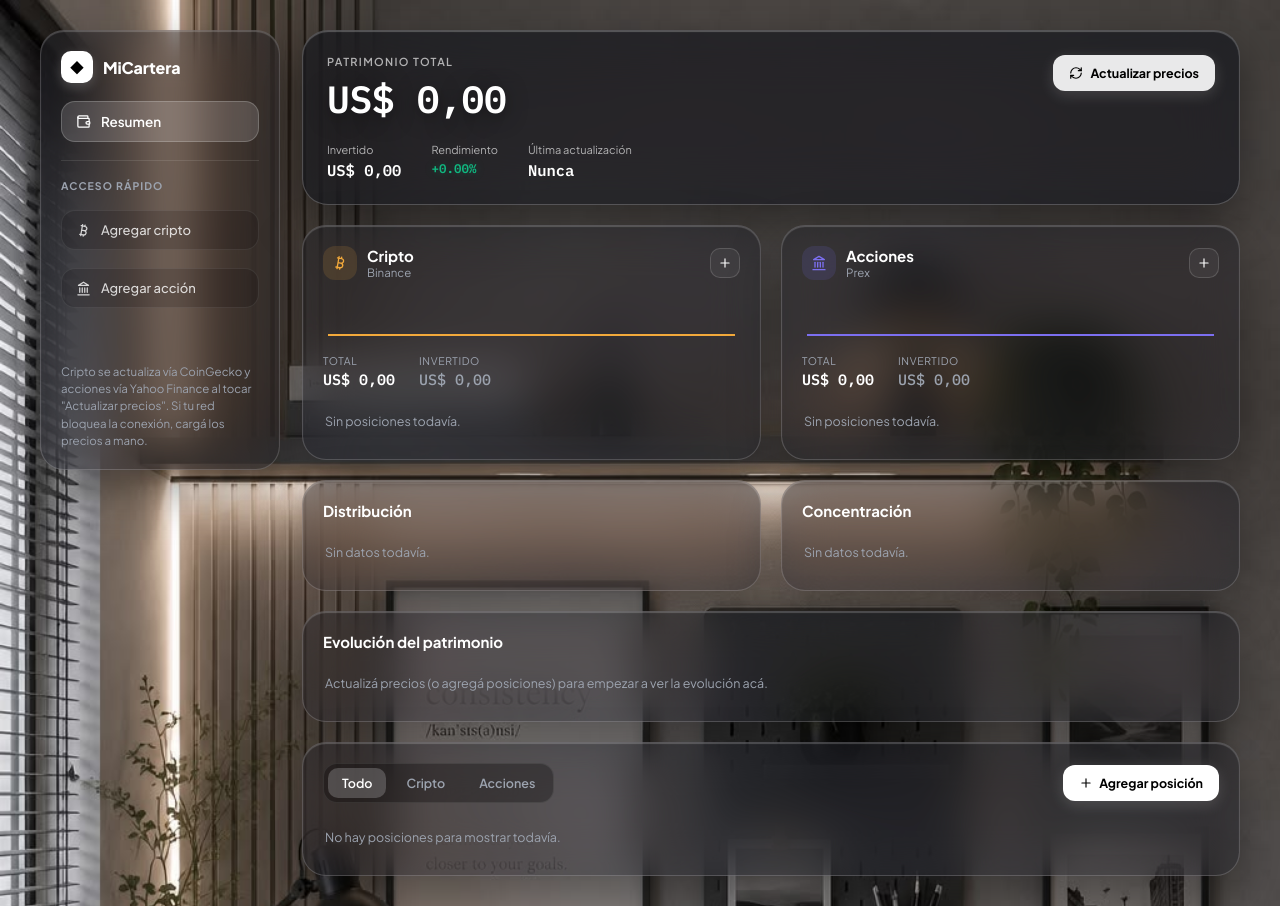
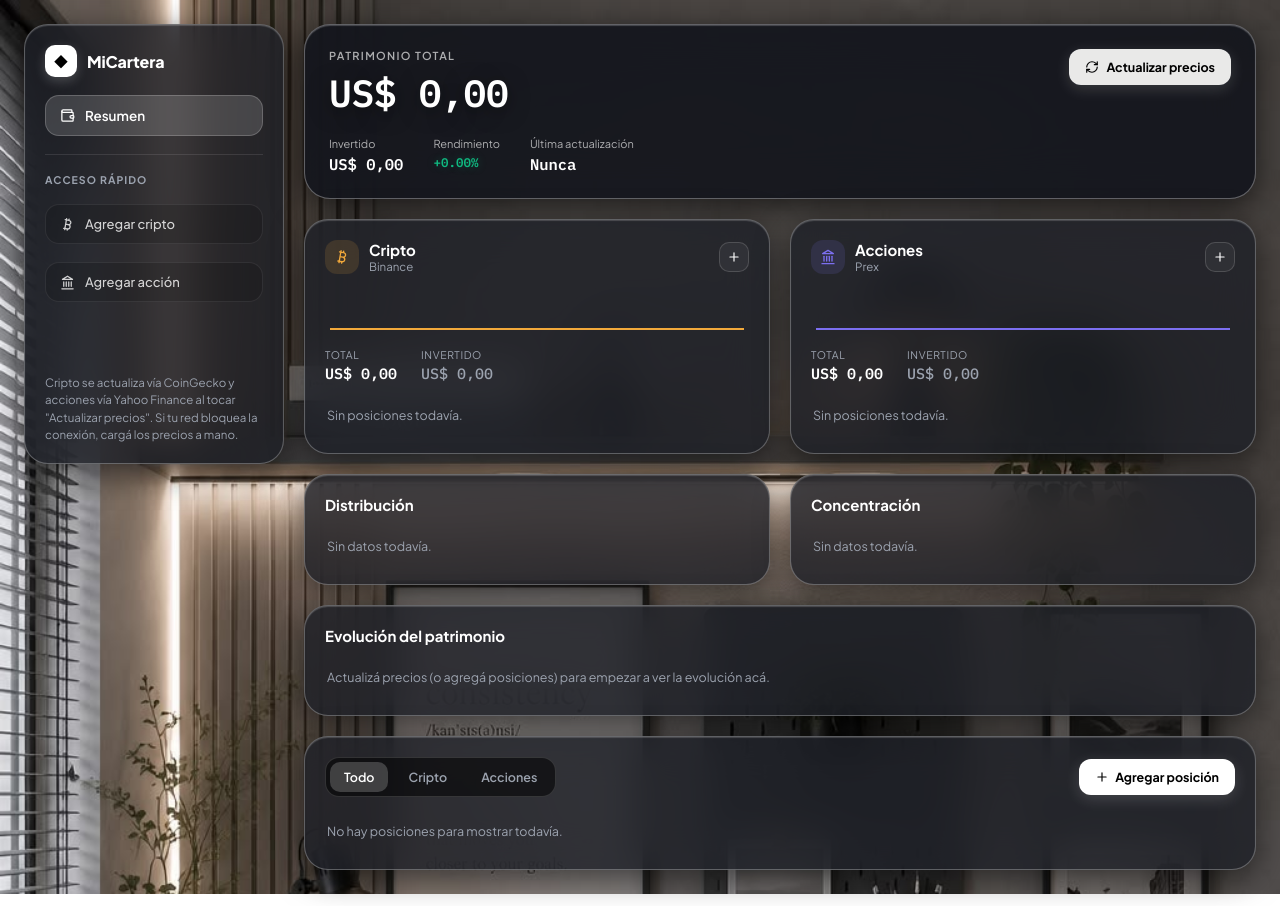
Before and after one commit to laurensilva-lab/idraft-portfolio, a React (Vite) app: page / in a window 1280 px wide. Built offline with nearby package versions, Linux system fonts and the light colour scheme.

Commit message:
fix: full-width layout + stronger glass opacity on all panels

```diff
--- a/src/styles.css
+++ b/src/styles.css
@@ -3,10 +3,10 @@
 /* Variables adaptadas a Glassmorphism Oscuro tipo VisionOS */
 :root {
   --page: #0B0C10;
-  --glass: rgba(30, 32, 40, 0.45);
-  --glass-border: rgba(255, 255, 255, 0.18);
-  --glass-dark: rgba(18, 20, 28, 0.65);
-  --glass-dark-border: rgba(255, 255, 255, 0.22);
+  --glass: rgba(30, 32, 40, 0.82);
+  --glass-border: rgba(255, 255, 255, 0.28);
+  --glass-dark: rgba(18, 20, 28, 0.90);
+  --glass-dark-border: rgba(255, 255, 255, 0.32);
   --text: #F3F4F6;
   --text-on-dark: #FFFFFF;
   --text-muted: #9CA3AF;
@@ -38,13 +38,15 @@ body {
   overflow-x: hidden;
 }
 
-/* 2. Contenedor principal que flota en el centro */
+/* 2. Contenedor principal a pantalla completa */
 .appOuter {
   position: relative;
   min-height: 100vh;
-  padding: 30px 20px;
-  max-width: 1240px;
-  margin: 0 auto;
+  padding: 24px 24px;
+  width: 100%;
+  max-width: 100%;
+  margin: 0;
+  box-sizing: border-box;
 }
 
 /* Desactivamos los blobs viejos para evitar superposición de colores pastel */
@@ -54,43 +56,44 @@ body {
   position: relative;
   z-index: 1;
   display: grid;
-  grid-template-columns: 240px 1fr;
-  gap: 22px;
+  grid-template-columns: 260px 1fr;
+  gap: 20px;
   align-items: start;
+  width: 100%;
 }
 @media (max-width: 900px) { .shell { grid-template-columns: 1fr; } }
 
 /* 3. Paneles estilo Cristal Esmerilado (Glassmorphism) */
 .glass {
   background: var(--glass);
-  backdrop-filter: blur(24px) saturate(180%);
-  -webkit-backdrop-filter: blur(24px) saturate(180%);
+  backdrop-filter: blur(20px) saturate(160%);
+  -webkit-backdrop-filter: blur(20px) saturate(160%);
   border: 1px solid var(--glass-border);
   border-radius: 24px;
   padding: 20px;
-  box-shadow: 0 20px 50px rgba(0, 0, 0, 0.35), inset 0 1px 1px rgba(255, 255, 255, 0.2);
+  box-shadow: 0 8px 32px rgba(0, 0, 0, 0.55), inset 0 1px 1px rgba(255, 255, 255, 0.18);
   transition: transform .25s ease, box-shadow .25s ease, border-color .25s ease;
 }
 .glass:hover {
   transform: translateY(-3px);
-  border-color: rgba(255, 255, 255, 0.35);
-  box-shadow: 0 25px 60px rgba(0, 0, 0, 0.45), inset 0 1px 1px rgba(255, 255, 255, 0.3);
+  border-color: rgba(255, 255, 255, 0.42);
+  box-shadow: 0 16px 48px rgba(0, 0, 0, 0.65), inset 0 1px 1px rgba(255, 255, 255, 0.28);
 }
 
 .glassDark {
   background: var(--glass-dark);
-  backdrop-filter: blur(28px) saturate(190%);
-  -webkit-backdrop-filter: blur(28px) saturate(190%);
+  backdrop-filter: blur(24px) saturate(170%);
+  -webkit-backdrop-filter: blur(24px) saturate(170%);
   border: 1px solid var(--glass-dark-border);
   color: var(--text-on-dark);
   border-radius: 26px;
   padding: 24px;
-  box-shadow: 0 20px 50px rgba(0, 0, 0, 0.45), inset 0 1px 1px rgba(255, 255, 255, 0.25);
+  box-shadow: 0 8px 32px rgba(0, 0, 0, 0.65), inset 0 1px 1px rgba(255, 255, 255, 0.22);
   transition: transform .25s ease, box-shadow .25s ease;
 }
 .glassDark:hover {
   transform: translateY(-3px);
-  box-shadow: 0 25px 60px rgba(0, 0, 0, 0.55), inset 0 1px 1px rgba(255, 255, 255, 0.35);
+  box-shadow: 0 16px 48px rgba(0, 0, 0, 0.75), inset 0 1px 1px rgba(255, 255, 255, 0.32);
 }
 
 /* 4. Barra lateral (Sidebar) */
@@ -231,8 +234,8 @@ body {
   font-size: 12.5px;
   padding: 8px 12px;
   border-radius: 12px;
-  background: rgba(0, 0, 0, 0.25);
-  border: 1px solid rgba(255, 255, 255, 0.06);
+  background: rgba(0, 0, 0, 0.45);
+  border: 1px solid rgba(255, 255, 255, 0.12);
 }
 .widgetEmpty { font-size: 12.5px; color: var(--text-muted); padding: 10px 2px; }
 
@@ -257,7 +260,7 @@ body {
 .tableCard { display: flex; flex-direction: column; gap: 16px; }
 .tableHeader { display: flex; align-items: center; justify-content: space-between; gap: 12px; flex-wrap: wrap; }
 
-.filterTabs { display: flex; gap: 6px; background: rgba(0, 0, 0, 0.3); padding: 4px; border-radius: 14px; border: 1px solid rgba(255, 255, 255, 0.08); }
+.filterTabs { display: flex; gap: 6px; background: rgba(0, 0, 0, 0.55); padding: 4px; border-radius: 14px; border: 1px solid rgba(255, 255, 255, 0.14); }
 .filterTab { border: none; background: none; padding: 7px 14px; border-radius: 10px; font-size: 12.5px; font-weight: 600; color: var(--text-muted); cursor: pointer; font-family: inherit; transition: all 0.2s ease; }
 .filterTab.active { background: rgba(255, 255, 255, 0.2); color: #ffffff; }
 
@@ -301,7 +304,7 @@ body {
 .segBtn.active { background: rgba(255, 255, 255, 0.2); color: #fff; }
 .segBtn.disabled { opacity: .5; pointer-events: none; }
 
-.formCard { background: rgba(18, 20, 28, 0.699); border: 1px solid rgba(255, 255, 255, 0.2); border-radius: 20px; padding: 18px; }
+.formCard { background: rgba(18, 20, 28, 0.92); border: 1px solid rgba(255, 255, 255, 0.28); border-radius: 20px; padding: 18px; }
 .formGrid { display: grid; grid-template-columns: repeat(3, 1fr); gap: 12px; }
 @media (max-width: 640px) { .formGrid { grid-template-columns: 1fr 1fr; } }
 .formGrid label { display: flex; flex-direction: column; gap: 5px; font-size: 11.5px; color: var(--text-muted); }
```
